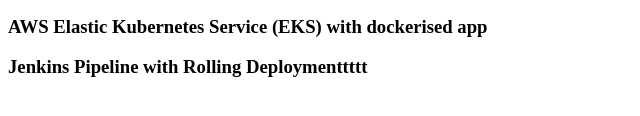
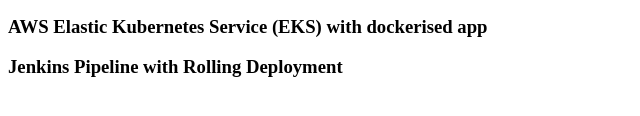
Before and after one commit to ofosukin/udacity-capstone-cloud-devops, a plain HTML site: page index.html in a window 1280 px wide. Shown: the part 152-268 px from the top of the page, 0-640 px from the left. Drawn offline with Linux system fonts and the light colour scheme.

Commit message:
v1 build update

```diff
--- a/index.html
+++ b/index.html
@@ -12,7 +12,7 @@
     <h2>Kingsley Ofosu</h2>
     <h3>Nginx App</h3>
     <h3>AWS Elastic Kubernetes Service (EKS) with dockerised app</h3>
-    <h3>Jenkins Pipeline with Rolling Deploymenttttt</h3>
+    <h3>Jenkins Pipeline with Rolling Deployment</h3>
 </body>
 
 </html>
```
